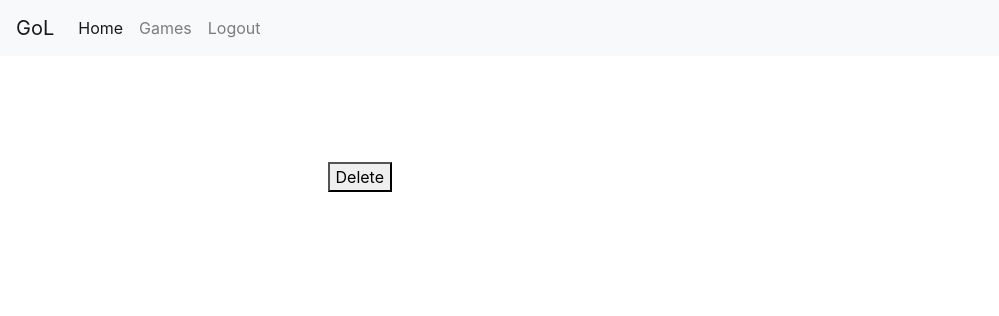
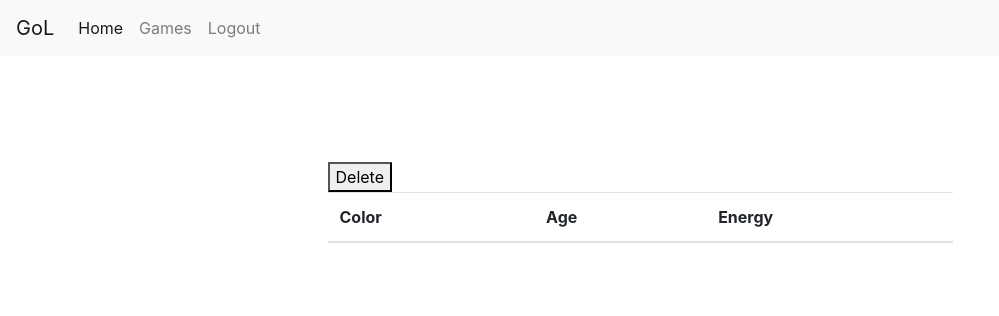
Before and after one commit to tomkarw/gis-of-life, a Django app: page /game/Sample/ in a window 1280 px wide. Shown: the top 316 px of the page, without its empty margins (0-999 px from the left). Run offline with Django 3.2, Linux system fonts and the light colour scheme; a user stored in the database is signed in; tables that the repository leaves empty hold one stand-in row (values such as "Sample post"); data that the repository does not hold is empty; some libraries are stand-ins or nearby versions.

Commit message:
Added a table which lists all the blobs

```diff
--- a/game/static/js/game-detail.js
+++ b/game/static/js/game-detail.js
@@ -37,8 +37,25 @@ function drawFrame(blobs) {
     let img = document.getElementById("game-img");
     ctx.drawImage(img, 0, 0, width * BLOB_SIZE, height * BLOB_SIZE);
 
+    var tbodyRef = document.getElementById('blobs-list').getElementsByTagName('tbody')[0];
+    tbodyRef.innerHTML = "";
+
     for (let blob of blobs) {
         ctx.fillStyle = blob.color;
         ctx.fillRect(blob.x * BLOB_SIZE, blob.y * BLOB_SIZE, BLOB_SIZE, BLOB_SIZE);
+
+        var newRow = tbodyRef.insertRow();
+        var newCell = newRow.insertCell();
+        var newDiv = document.createElement("div");
+        newDiv.style.backgroundColor = blob.color;
+        newDiv.style.width = BLOB_SIZE + "px";
+        newDiv.style.height = BLOB_SIZE + "px";
+        newCell.appendChild(newDiv);
+        var newCell = newRow.insertCell();
+        var newText = document.createTextNode(blob.age);
+        newCell.appendChild(newText);
+        var newCell = newRow.insertCell();
+        var newText = document.createTextNode(blob.energy);
+        newCell.appendChild(newText);
     }
 }
--- a/game/templates/game/game-detail.html
+++ b/game/templates/game/game-detail.html
@@ -11,6 +11,16 @@
         <canvas id="game-canvas" width="{{ map_width }}" height="{{ map_height }}"></canvas>
     </div>
     <a href="{% url 'game-delete' object.token %}"><button>Delete</button></a><br>
+    <table id="blobs-list" class="table">
+        <thead>
+            <tr>
+                <th scope="col">Color</th>
+                <th scope="col">Age</th>
+                <th scope="col">Energy</th>
+            </tr>
+        </thead>
+        <tbody></tbody>
+    </table>
     <img id="game-img" src="{% static 'media/game-background.png' %}" alt="game map" hidden>
     <script>
         token = "{{ object.token }}"
```
